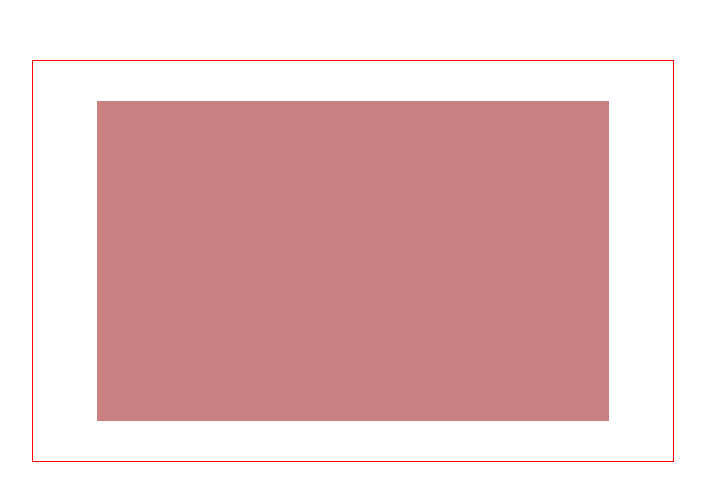
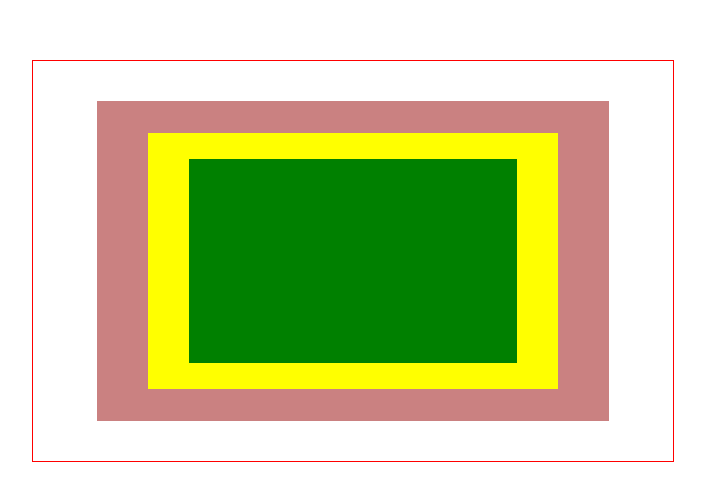
Before and after one commit to mehrdadkaramimk/mkvn, a plain HTML site: page index.html in a window 1280 px wide. Shown: the part 147-648 px from the top of the page, without its empty margins (295-1000 px from the left). Drawn offline with Linux system fonts and the light colour scheme.

Commit message:
add green square and style to it

```diff
--- a/admin.css
+++ b/admin.css
@@ -19,3 +19,13 @@ html,body{
     height: 80%;
 
 }
+#yellowsquare{
+    background-color: yellow;
+    width: 80%;
+    height: 80%;
+}
+#greensquare{
+    background-color: green;
+    width: 80%;
+    height: 80%;
+}
--- a/index.html
+++ b/index.html
@@ -10,7 +10,11 @@
 <body class="center">
     <div class="center" id="mainsquare">
         <div class="center" id="redsquare">
+            <div class="center" id="yellowsquare">
+                <div class="center" id="greensquare">
 
+                </div>
+            </div>
         </div>
     </div>
 </body>
```
